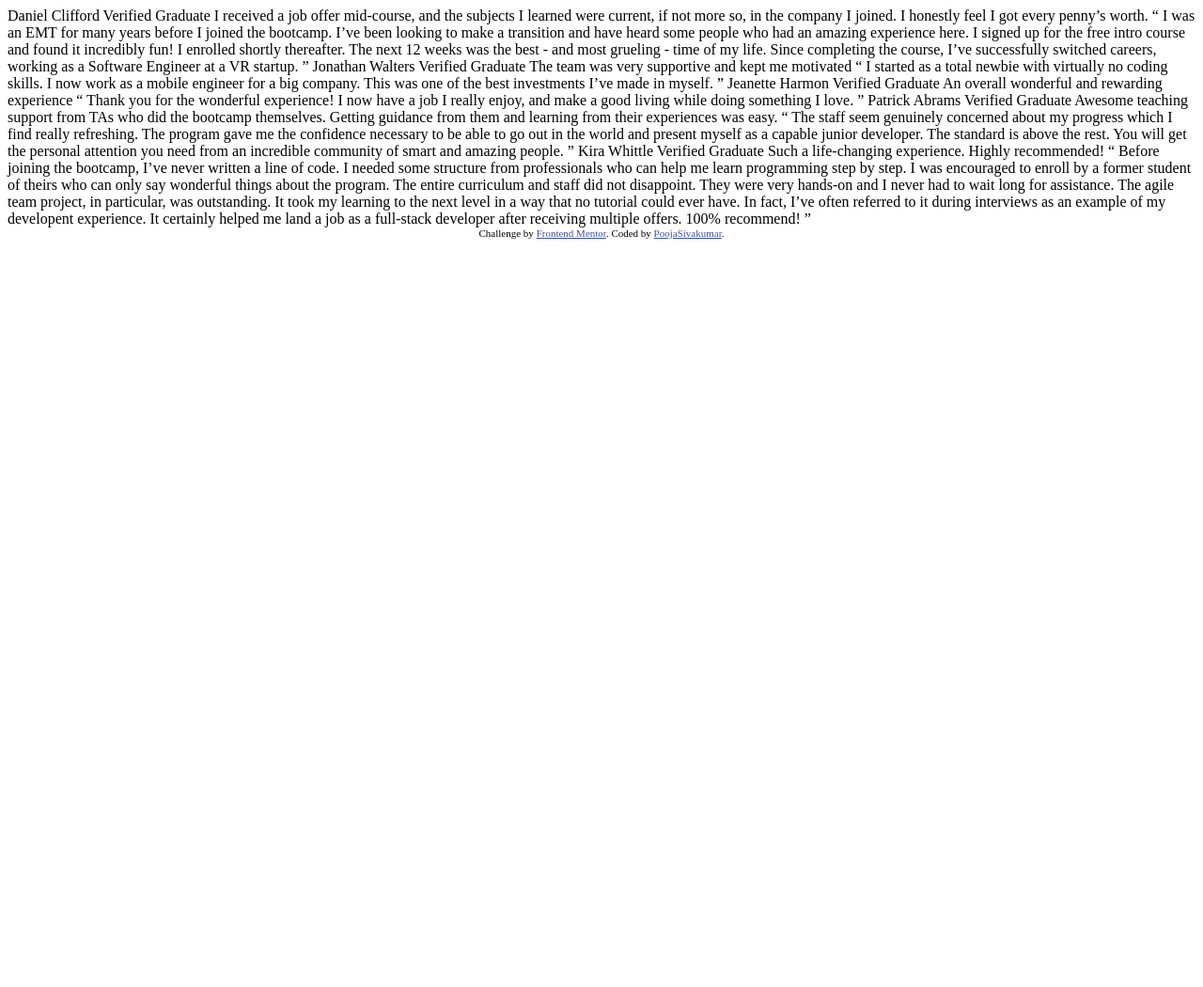
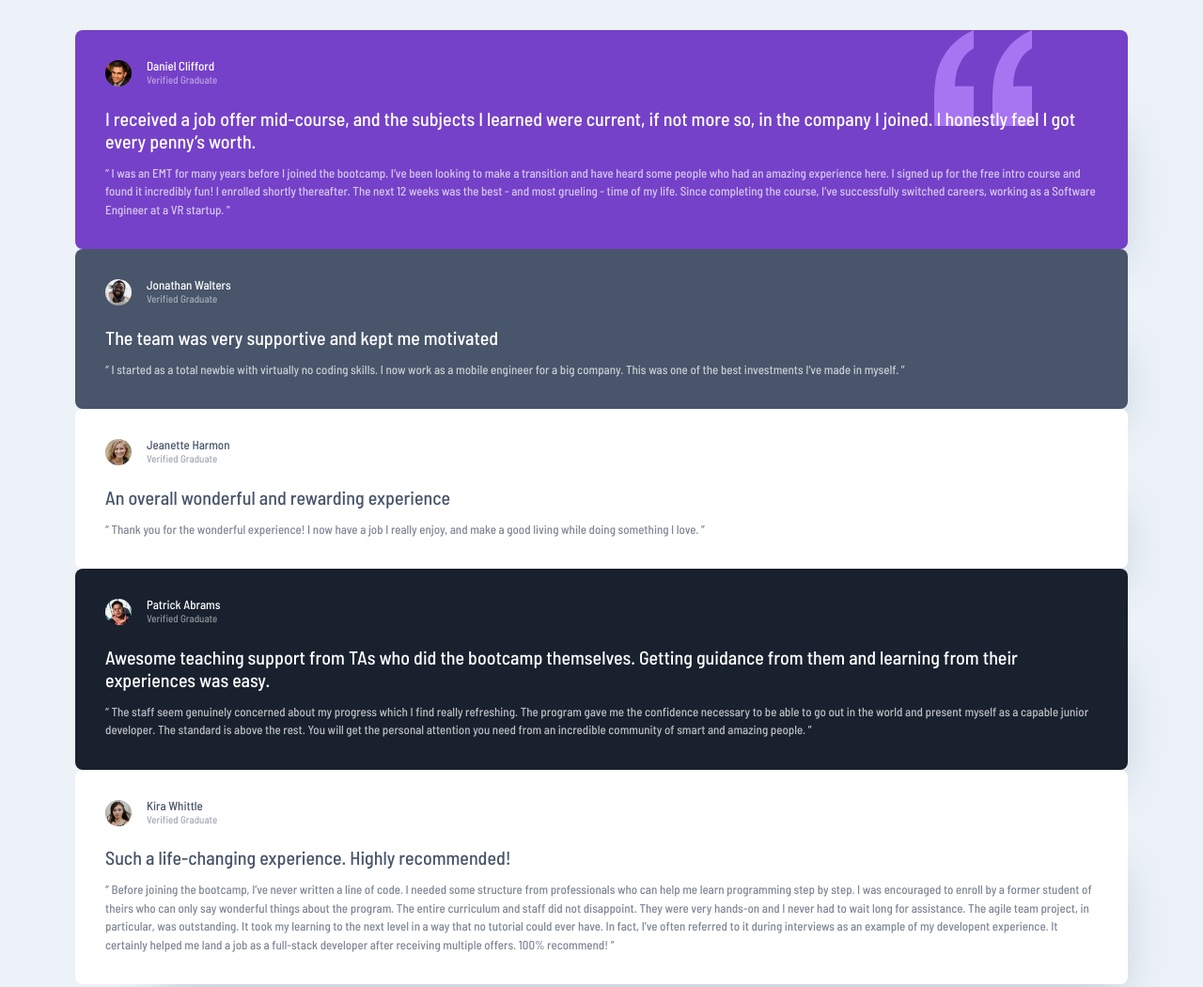
Before and after one commit to poojaSivakumar97/CSS-Grid, a plain HTML site: page index.html in a window 1280 px wide. Shown: the top 1050 px of the page at 94% size. Before the commit the page ends 800 px from the top, so only its background shows below. Drawn offline with Linux system fonts and the light colour scheme.

Commit message:
starting CSS
kevin powell starting css file

```diff
--- a/index.html
+++ b/index.html
@@ -4,63 +4,114 @@
   <meta charset="UTF-8">
   <meta name="viewport" content="width=device-width, initial-scale=1.0"> <!-- displays site properly based on user's device -->
 
+  <!-- Google font -->
+  <link rel="preconnect" href="https://fonts.googleapis.com">
+  <link rel="preconnect" href="https://fonts.gstatic.com" crossorigin>
+  <link href="https://fonts.googleapis.com/css2?family=Barlow+Semi+Condensed:wght@500;600&display=swap"
+    rel="stylesheet">
+  <!-- my css-->
+  <link rel="stylesheet" href="style.css"/>
   <link rel="icon" type="image/png" sizes="32x32" href="./images/favicon-32x32.png">
 
-  <title>Frontend Mentor | [Challenge Name Here]</title>
+  <title>CSS Grid</title>
 
   <!-- Feel free to remove these styles or customise in your own stylesheet 👍 -->
-  <!-- my css-->
-  <link rel="stylesheet" href="style.css"/>
+
   <style>
     .attribution { font-size: 11px; text-align: center; }
     .attribution a { color: hsl(228, 45%, 44%); }
   </style>
 </head>
 <body>
-  Daniel Clifford
-  Verified Graduate
-
+  <main class="testimonial-grid">
+    <article class="testimonial grid-col-span-2 flow bg-primary-400 quote text-neutral-100">
+      <div class="flex">
+        <div>
+          <img src="images/image-daniel.jpg" alt="Daniel Clifford">
+        </div>
+        <div>
+          <h2 class="name"> Daniel Clifford</h2>
+          <p class="position">  Verified Graduate</p>
+        </div>
+      </div>
+          <p>
             I received a job offer mid-course, and the subjects I learned were current, if not more so,
             in the company I joined. I honestly feel I got every penny’s worth.
-
+          </p>
+          <p>
           “ I was an EMT for many years before I joined the bootcamp. I’ve been looking to make a
           transition and have heard some people who had an amazing experience here. I signed up
           for the free intro course and found it incredibly fun! I enrolled shortly thereafter.
           The next 12 weeks was the best - and most grueling - time of my life. Since completing
           the course, I’ve successfully switched careers, working as a Software Engineer at a VR startup. ”
+          </p>
+      </article>
+      <article class="testimonial flow bg-secondary-400 text-neutral-100">
+        <div class="flex">
+          <div>
+            <img src="images/image-jonathan.jpg">
+          </div>
+          <div>
+            <h2 class="name">  Jonathan Walters</h2>
+             <p class="position">Verified Graduate</p>
 
-  Jonathan Walters
-  Verified Graduate
+          </div>
+        </div>
+          <p>The team was very supportive and kept me motivated  </p>
+          <p>“ I started as a total newbie with virtually no coding skills. I now work as a mobile engineer
+            for a big company. This was one of the best investments I’ve made in myself. ”</p>
+      </article>
+      <article class="testimonial flow bg-neutral-100 text-secondary-400">
+         <div class="flex">
+           <div>
+             <img src="images/image-jeanette.jpg">
+           </div>
+           <div>
+             <h2 class="name"> Jeanette Harmon</h2>
+             <p class="position"> Verified Graduate</p>
+           </div>
+         </div>
 
-  The team was very supportive and kept me motivated
-
-  “ I started as a total newbie with virtually no coding skills. I now work as a mobile engineer
-  for a big company. This was one of the best investments I’ve made in myself. ”
-
-  Jeanette Harmon
-  Verified Graduate
-
-  An overall wonderful and rewarding experience
-
+         <p> An overall wonderful and rewarding experience</p>
+          <p>
             “ Thank you for the wonderful experience! I now have a job I really enjoy, and make a good living
-  while doing something I love. ”
-
-  Patrick Abrams
-  Verified Graduate
-
+            while doing something I love. ”</p>
+      </article>
+      <article class="testimonial grid-col-span-2 flow bg-secondary-500 text-neutral-100">
+          <div class="flex">
+            <div>
+              <img src="images/image-patrick.jpg">
+            </div>
+            <div>
+              <h2 class="name">Patrick Abrams</h2>
+              <p class="position">Verified Graduate</p>
+            </div>
+          </div>
+          <p>
           Awesome teaching support from TAs who did the bootcamp themselves. Getting guidance from them and
           learning from their experiences was easy.
-
+          </p>
+          <p>
           “ The staff seem genuinely concerned about my progress which I find really refreshing. The program
           gave me the confidence necessary to be able to go out in the world and present myself as a capable
           junior developer. The standard is above the rest. You will get the personal attention you need from
           an incredible community of smart and amazing people. ”
+          </p>
+      </article>
+      <article class="testimonial flow bg-neutral-100 text-secondary-400">
+          <div class="flex">
+            <div>
+              <img src="images/image-kira.jpg">
+            </div>
+            <div>
+              <h2 class="name">Kira Whittle</h2>
+              <p class="position">  Verified Graduate</p>
+            </div>
+          </div>
 
-  Kira Whittle
-  Verified Graduate
+          <p>Such a life-changing experience. Highly recommended!</p>
 
-  Such a life-changing experience. Highly recommended!
-
+         <p>
           “ Before joining the bootcamp, I’ve never written a line of code. I needed some structure from
           professionals who can help me learn programming step by step. I was encouraged to enroll by a former
           student of theirs who can only say wonderful things about the program. The entire curriculum and staff
@@ -69,6 +120,9 @@
           could ever have. In fact, I’ve often referred to it during interviews as an example of my developent
           experience. It certainly helped me land a job as a full-stack developer after receiving multiple offers.
           100% recommend! ”
+         </p>
+      </article>
+</main>
 
   <div class="attribution">
     Challenge by <a href="https://www.frontendmentor.io?ref=challenge" target="_blank">Frontend Mentor</a>.
--- a/style.css
+++ b/style.css
@@ -0,0 +1,172 @@
+:root {
+    --clr-primary-400: 263 55% 52%;
+    --clr-secondary-400: 217 19% 35%;
+    --clr-secondary-500: 219 29% 14%;
+    --clr-neutral-100: 0 0% 100%;
+    --clr-neutral-200: 210 46% 95%;
+    --clr-neutral-300: 0 0% 81%;
+
+    --ff-primary: "Barlow Semi Condensed", sans-serif;
+
+    --fw-400: 500;
+    --fw-700: 600;
+
+    --fs-300: 0.6875rem;
+    --fs-400: 0.8125rem;
+    --fs-500: 1.25rem;
+  }
+  /* box sizzing rules */
+  *,
+  *::before,
+  *::after{
+      box-sizing: border-box;
+  }
+  /* Remove default margin */
+body,
+h1,
+h2,
+h3,
+h4,
+p,
+figure,
+blockquote,
+dl,
+dd {
+  margin: 0;
+}
+/* Remove list styles on ul, ol elements with a list role, which suggests default styling will be removed */
+ul[role="list"],
+ol[role="list"] {
+  list-style: none;
+}
+/* Set core root defaults */
+html:focus-within {
+    scroll-behavior: smooth;
+  }
+  /* Set core body defaults */
+body {
+    min-height: 100vh;
+    text-rendering: optimizeSpeed;
+    line-height: 1.5;
+  }
+/* A elements that don't have a class get default styles */
+a:not([class]) {
+    text-decoration-skip-ink: auto;
+  }
+
+  /* Make images easier to work with */
+  img,
+  picture {
+    max-width: 100%;
+    display: block;
+  }
+  /* Inherit fonts for inputs and buttons */
+input,
+button,
+textarea,
+select {
+  font: inherit;
+}
+/* Remove all animations, transitions and smooth scroll for people that prefer not to see them */
+@media (prefers-reduced-motion: reduce) {
+    html:focus-within {
+      scroll-behavior: auto;
+    }
+
+    *,
+    *::before,
+    *::after {
+      animation-duration: 0.01ms !important;
+      animation-iteration-count: 1 !important;
+      transition-duration: 0.01ms !important;
+      scroll-behavior: auto !important;
+    }
+  }
+  body {
+    display: grid;
+    place-content: center;
+    min-height: 100vh;
+
+    font-family: var(--ff-primary);
+    font-weight: var(--fw-400);
+
+    background-color: hsl(var(--clr-neutral-200));
+  }
+h1,
+h2,
+h3 {
+  font-weight: var(--fw-700);
+}
+/* utilities */
+.flex {
+    display: flex;
+    gap: var(--gap, 1rem);
+  }
+  .flow > *:where(:not(:first-child)) {
+    margin-top: var(--flow-spacer, 1em);
+  }
+  .bg-primary-400 {
+    background: hsl(var(--clr-primary-400));
+  }
+  .bg-secondary-400 {
+    background: hsl(var(--clr-secondary-400));
+  }
+  .bg-secondary-500 {
+    background: hsl(var(--clr-secondary-500));
+  }
+
+  .bg-neutral-100 {
+    background: hsl(var(--clr-neutral-100));
+  }
+
+  .text-neutral-100 {
+    color: hsl(var(--clr-neutral-100));
+  }
+  .text-secondary-400 {
+    color: hsl(var(--clr-secondary-400));
+  }
+  .border-primary-400 {
+    border: 2px solid #a775f1;
+  }
+  /* components */
+.testimonial-grid {
+    padding-block: 2rem;
+    width: min(95%, 70rem);
+    margin-inline: auto;
+  }
+  .testimonial {
+    font-size: var(--fs-400);
+    padding: 2rem;
+    border-radius: 0.5rem;
+    box-shadow: 2.5rem 3.75rem 3rem -3rem hsl(var(--clr-secondary-400) / 0.25);
+  }
+  .testimonial.quote {
+    background-image: url("./images/bg-pattern-quotation.svg");
+    background-repeat: no-repeat;
+    background-position: top right 10%;
+  }
+  .testimonial img {
+    width: 1.75rem;
+    aspect-ratio: 1;
+    border-radius: 50%;
+  }
+
+  .testimonial .name {
+    font-size: var(--fs-400);
+    font-weight: var(--fw-400);
+    line-height: 1;
+  }
+
+  .testimonial .position {
+    font-size: var(--fs-300);
+    opacity: 0.5;
+  }
+
+  .testimonial > p:first-of-type {
+    font-size: var(--fs-500);
+    line-height: 1.2;
+  }
+
+  .testimonial > p:last-of-type {
+    opacity: 0.7;
+  }
```
Lines whose indentation alone changed are shown as unchanged.
